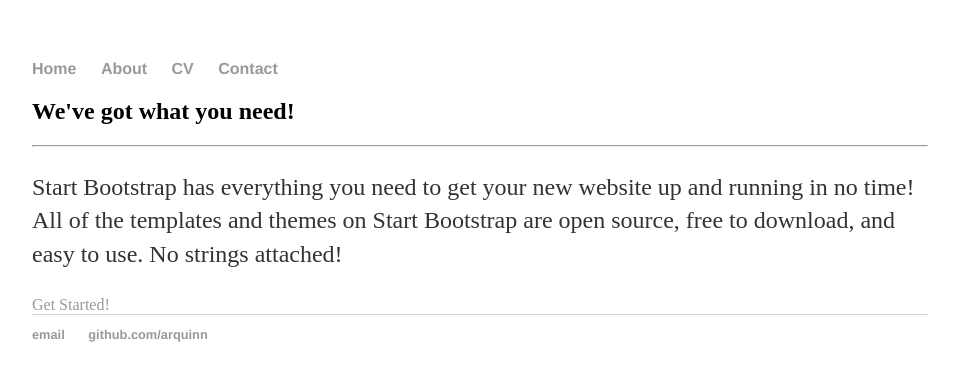
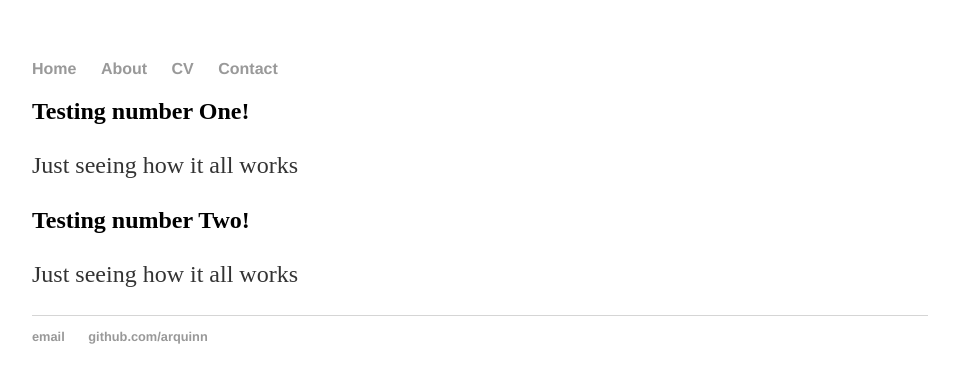
Before and after one commit to arquinn/arquinn.github.io, a Jekyll site: the page built from test.html, in a window 1280 px wide. Shown: the top 383 px of the page, without its empty margins (160-1119 px from the left). Built offline with Jekyll 4.4.1, drawn with Linux system fonts in a browser that asks for light colours.

Commit message:
Update test.html

```diff
--- a/test.html
+++ b/test.html
@@ -1,15 +1,15 @@
 ---
 layout: default
 ---
-<section class="bg-primary" id="about">
-  <div class="container">
-    <div class="row">
-      <div class="col-lg-8 col-lg-offset-2 text-center">
-        <h2 class="section-heading">We've got what you need!</h2>
-        <hr class="light">
-        <p class="text-faded">Start Bootstrap has everything you need to get your new website up and running in no time! All of the templates and themes on Start Bootstrap are open source, free to download, and easy to use. No strings attached!</p>
-        <a href="#" class="btn btn-default btn-xl">Get Started!</a>
-      </div>
-    </div>
+<section class="bg-primary" id="test1">
+  <div class="blurb">
+        <h2 class="section-heading">Testing number One! </h2>
+        <p class="text-faded">Just seeing how it all works </p>
   </div>
 </section>
+<section class="bg-primary" id="test2">
+  <div class="blurb">
+        <h2 class="section-heading">Testing number Two! </h2>
+        <p class="text-faded">Just seeing how it all works </p>
+  </div>
+</section>
```
